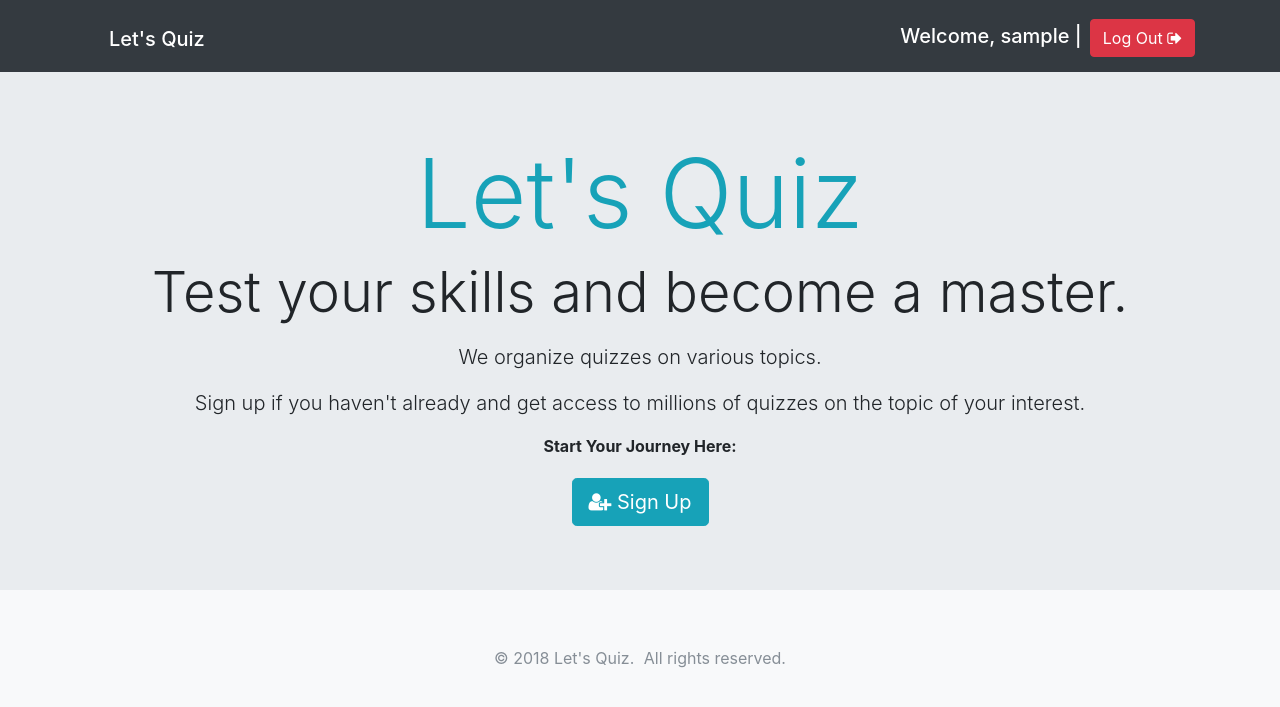
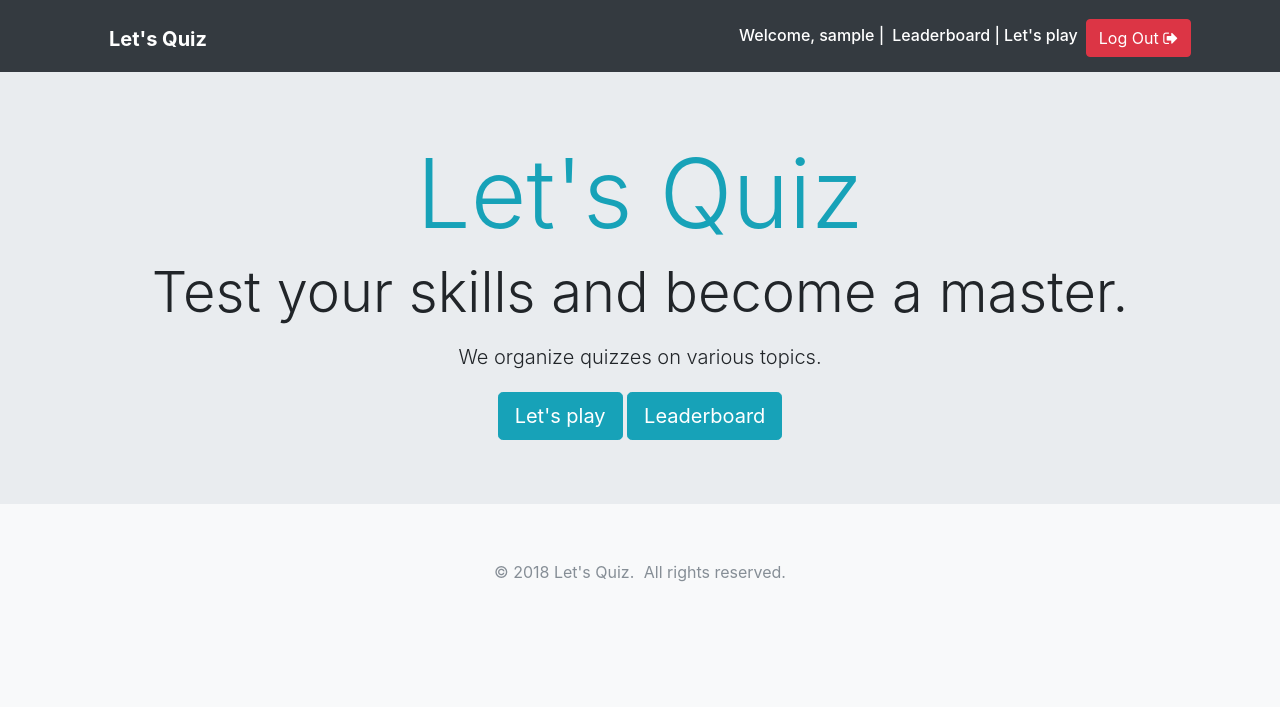
Before and after one commit to akashgiricse/lets-quiz, a Django app: page / in a window 1280 px wide. Shown: the top 707 px of the page. Run offline with Django 3.2, Linux system fonts and the light colour scheme; the visitor is signed in with stand-in values (Sample User, id 1); some libraries are stand-ins or nearby versions.

Commit message:
Now user can't see registration/login form is he's already logged in

```diff
--- a/lets_quiz/templates/base.html
+++ b/lets_quiz/templates/base.html
@@ -22,21 +22,18 @@
 <body class="bg-light">
     <nav class="navbar navbar-expand-md navbar-dark bg-dark">
         <div class="container">
-            {% if not request.user.is_active %}
             <h1 class="mx-4"><a href="{% url 'quiz:home' %}" class="navbar-brand">
-            Let's Quiz</a></h1>
-            {% else %}
-            <h1 class="mx-4"><a href="#" class="navbar-brand">
-            Let's Quiz</a></h1>
-            {% endif %}
+            <strong>Let's Quiz</strong></a></h1>
             <button type="button" class="navbar-toggler" data-toggle="collapse" data-target="#navbar" aria-controls="navbar" aria-expanded="false" aria-label="Toggle navigation"><span class="navbar-toggler-icon"></span></button>
             <div class="collapse navbar-collapse justify-content-end " id="navbar">
                 {% if not request.user.is_active %}
-                <a href="{% url 'quiz:leaderboard' %}" class="btn btn-info mt-1 mx-1"><i class="fa fa-trophy" aria-hidden="true"></i> Leaderboard</a>
+                <a href="{% url 'quiz:leaderboard' %}" class="btn btn-info mt-1 mx-1">Leaderboard</a>
                 <a href="{% url 'quiz:login' %}" class="btn btn-info mt-1"><i class="fa fa-sign-in" aria-hidden="true"></i> Log In</a>
                 {% else %}
-                <h5 class="text-white mt-2 mr-2">Welcome, {{ request.user.username }} | </h5>
-                <a href="{% url 'quiz:logout' %}" class="btn btn-danger mt-1">Log Out <i class="fa fa-sign-out" aria-hidden="true"></i></a>
+                <h6 class="text-white mt-2 mr-2">Welcome, {{ request.user.username }} | </h6>
+                <h6 class="text-white mt-2"><a href="{% url 'quiz:leaderboard' %}" class="text-white">Leaderboard</a> |</h6>
+                <h6 class="mt-2"><a href="{% url 'quiz:play' %}" class="text-white mx-1">Let's play</a></h6>
+                <a href="{% url 'quiz:logout' %}" class="btn btn-danger mt-1 mx-1">Log Out <i class="fa fa-sign-out" aria-hidden="true"></i></a>
                 {% endif %}
             </div>
         </div>
--- a/lets_quiz/templates/quiz/home.html
+++ b/lets_quiz/templates/quiz/home.html
@@ -7,9 +7,17 @@
         <h1 class="display-1 text-info">Let's Quiz</h1>
         <p class="display-4 d-none d-sm-block">Test your skills and become a master.</p>
         <p class="lead">We organize quizzes on various topics.</p>
+
+        {% if not request.user.is_active %}
+
         <p class="lead">Sign up if you haven't already and get access to millions of quizzes on the topic of your interest.</p>
         <p><strong> Start Your Journey Here:</strong></p>
         <a href="{% url 'quiz:register' %}" class="btn btn-lg btn-info mt-1"><i class="fa fa-user-plus" aria-hidden="true"></i> Sign Up</a>
+
+        {% else %}
+        <a href="{% url 'quiz:play' %}" class="btn btn-lg btn-info mt-1">Let's play</a>
+        <a href="{% url 'quiz:leaderboard' %}" class="btn btn-lg btn-info mt-1">Leaderboard</a>
+        {% endif %}
       </div>
     </section>
 
```
Also changed, not shown: lets_quiz/templates/quiz/login.html (+14 -0 lines), lets_quiz/templates/quiz/registration.html (+15 -1 lines).
